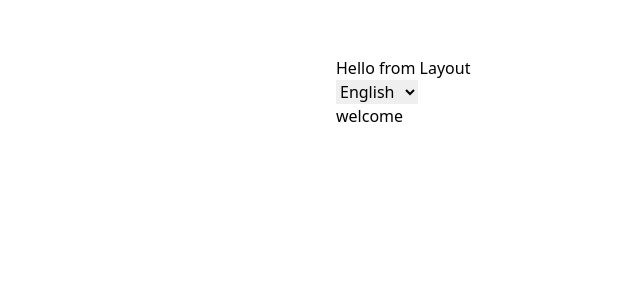
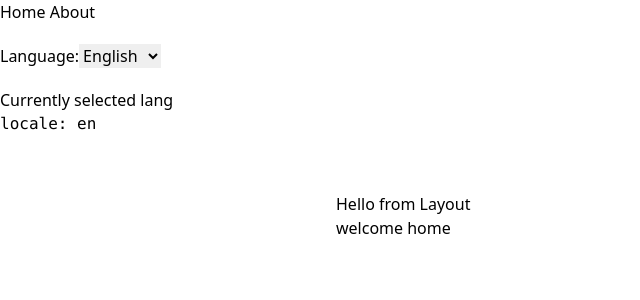
Before and after one commit to PatrikBird/eatseaweed, a Nuxt app: page / in a window 1280 px wide. Shown: the top 300 px of the page, without its empty margins (0-640 px from the left). Built offline with nearby package versions, Linux system fonts and the light colour scheme.

Commit message:
feat: multi language support
- browser lang detection
- user selection stored in cookie

```diff
--- a/layouts/default.vue
+++ b/layouts/default.vue
@@ -1,4 +1,41 @@
+<script setup lang='ts'>
+const localePath = useLocalePath()
+
+const { locale, setLocale, setLocaleCookie } = useI18n()
+
+async function onChange(e) {
+  await setLocale(e.target.value)
+  setLocaleCookie(e.target.value)
+}
+</script>
+
 <template>
+  <nav class="pb-5">
+    <NuxtLink :to="localePath('/')">
+      Home
+    </NuxtLink>
+    <NuxtLink :to="localePath('/about')">
+      About
+    </NuxtLink>
+  </nav>
+  <label for="sel">Language:</label>
+  <select id="sel" v-model="locale" @change="onChange">
+    <option value="en">
+      English
+    </option>
+    <option value="de">
+      Deutsch
+    </option>
+    <option value="ko">
+      한국어
+    </option>
+  </select>
+
+  <div class="pt-5">
+    <p>Currently selected lang</p>
+    <pre>locale: {{ locale }}</pre>
+  </div>
+
   <div class="prose dark:prose-invert m-auto max-w-2xl px-4 py-10 sm:px-8 sm:pt-14">
     <p>Hello from Layout</p>
     <slot />
--- a/nuxt.config.ts
+++ b/nuxt.config.ts
@@ -34,27 +34,28 @@ export default defineNuxtConfig({
       useCookie: true,
       cookieKey: 'i18n_redirected',
       redirectOn: 'root',
+      alwaysRedirect: true,
     },
-    strategy: 'prefix_and_default',
+    // strategy: 'prefix_and_default',
+    strategy: 'no_prefix',
+    locales: [
+      {
+        code: 'de',
+        name: 'Deutsch',
+        file: 'de-DE.json',
+      },
+      {
+        code: 'en',
+        name: 'English',
+        file: 'en-GB.json',
+      },
+      {
+        code: 'ko',
+        name: '한국어',
+        file: 'ko-KR.json',
+      },
+    ],
     defaultLocale: 'en',
+    //   lazy: true,
   },
-  // i18n: {
-  //   locales: [
-  //     {
-  //       code: 'de',
-  //       file: 'de-DE.json',
-  //     },
-  //     {
-  //       code: 'en',
-  //       file: 'en-GB.json',
-  //     },
-  //     {
-  //       code: 'ko',
-  //       file: 'ko-KR.json',
-  //     },
-  //   ],
-  //   lazy: true,
-  //   langDir: 'lang',
-  //   defaultLocale: 'en',
-  // },
 })
--- /dev/null
+++ b/pages/about.vue
@@ -0,0 +1,3 @@
+<template>
+  <p>{{ $t('welcome') }} about</p>
+</template>
--- a/pages/index.vue
+++ b/pages/index.vue
@@ -1,22 +1,5 @@
-<script setup lang="ts">
-const { locale } = useI18n()
-</script>
-
 <template>
   <div>
-    <form>
-      <select v-model="locale">
-        <option value="de">
-          Deutsch
-        </option>
-        <option value="en">
-          English
-        </option>
-        <option value="ko">
-          한국어
-        </option>
-      </select>
-      <p>{{ $t('welcome') }}</p>
-    </form>
+    <p>{{ $t('welcome') }} home</p>
   </div>
 </template>
```
